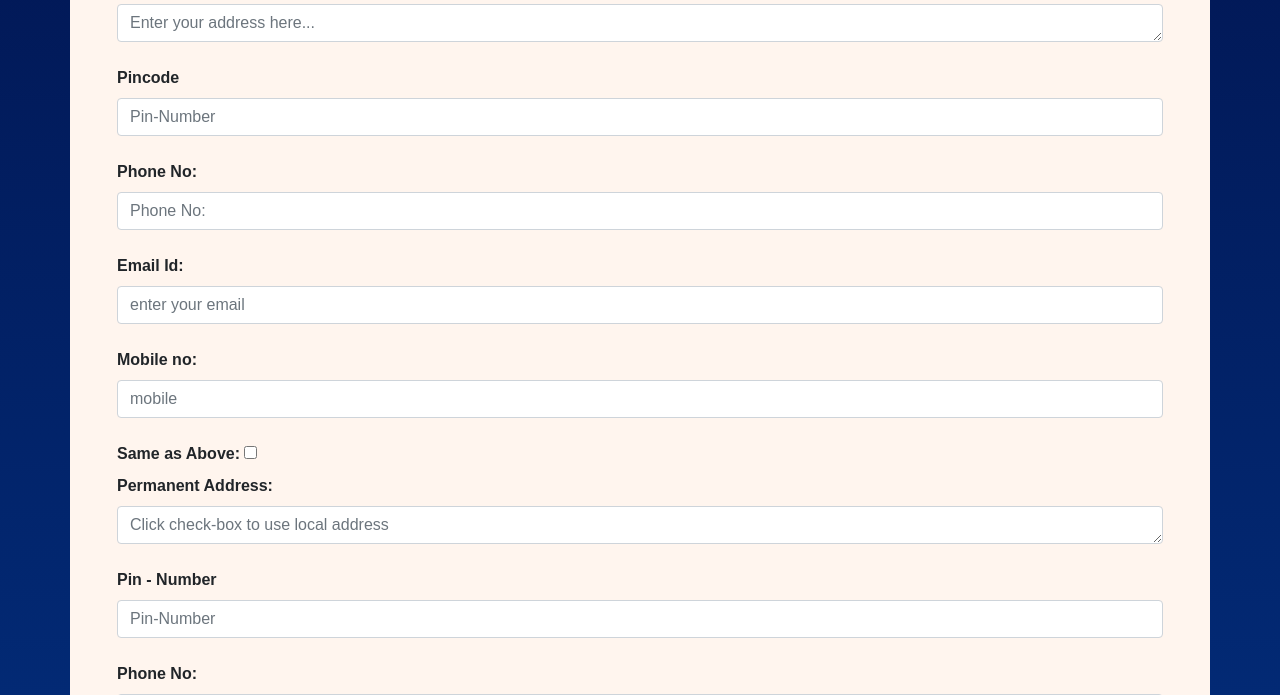
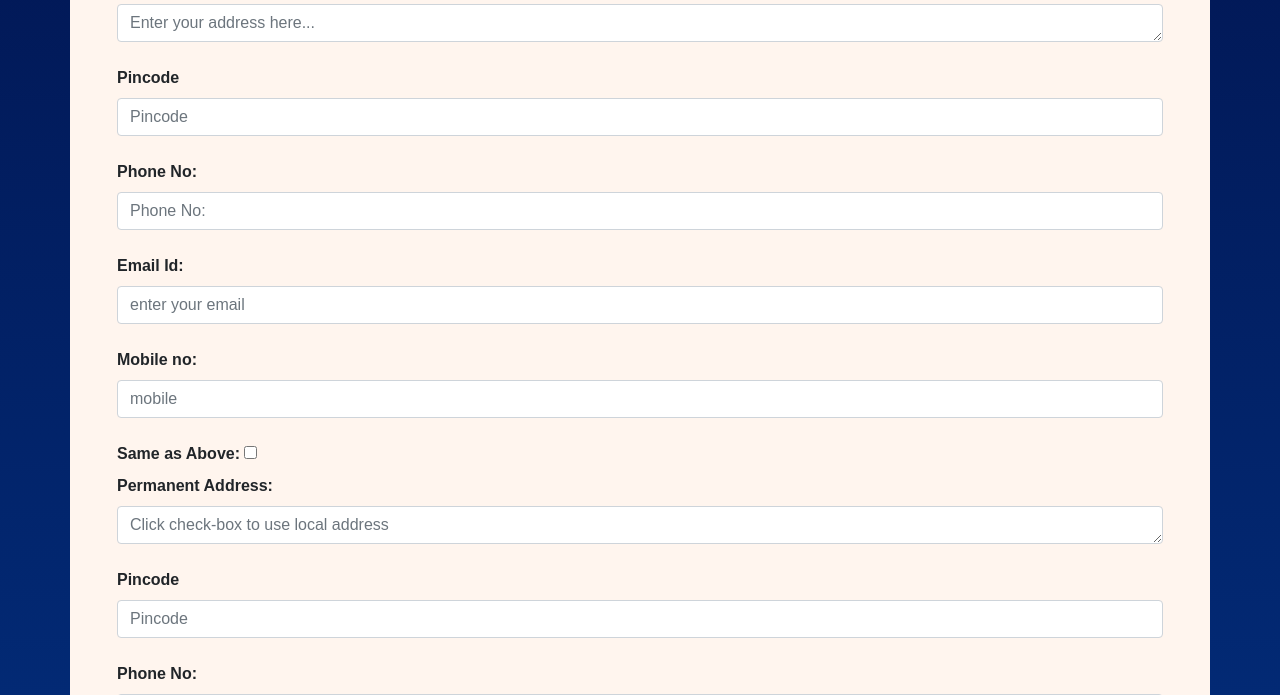
Before and after one commit to Saikishor164/paiias, a PHP site: page /application.php in a window 1280 px wide. Shown: the part 631-1326 px from the top of the page. Run offline with PHP 8.4, Linux system fonts and the light colour scheme; a user stored in the database is signed in.

Commit message:
completed with the validation of HTML form

```diff
--- a/application.php
+++ b/application.php
@@ -55,28 +55,30 @@ require 'config.php';
           <p class="text-danger">*All the fields are Required*</p>
 
           <label for="name"><abbr title="Write your full name in this textbox">Name</abbr></label>
-          <input class="form-control" type="text" placeholder="Student Name" name="name" id="name" value="<?php echo htmlspecialchars($_SESSION["username"]); ?>" required><br>
+          <input class="form-control" type="text" placeholder="Student Name" name="name" id="name" value="<?php echo htmlspecialchars($_SESSION["username"]); ?>" onkeypress="textonly(event)" required><br>
 
           <label for="dob" class="label">Date of Birth: </label>
           <input class="form-control" type="date" placeholder="Date of Birth:" name="dob" id="dob" required><br>
 
           <label for="father">Father's/Husband's Name: </label>
-          <input class="form-control" type="text" placeholder="Father's/Husband's Name" name="father" id="father" required><br>
+          <input class="form-control" type="text" onkeypress="textonly(event)" placeholder="Father's/Husband's Name" name="father" id="father" required><br>
 
           <label for="locala">Local Address:</label>
           <textarea class="form-control" rows="1" cols="50" placeholder="Enter your address here..." id="locala" name="locala" required></textarea><br>
 
-          <label for="pin-Number">Pincode</label>
-          <input type="tel" class="form-control" minlength="6" maxlength="6" name="pin" id="pin" placeholder="Pin-Number" required><br>
+          <label for="pin1">Pincode</label>
+          <input type="tel" class="form-control" name="pin" id="pin1" placeholder="Pincode" onkeypress="numpin(event)" required><br>
 
           <label for="Phone No:">Phone No:</label>
-          <input type="tel" class="form-control" maxlength="10" minlength="9" pattern="[1-9]" placeholder="Phone No: " name="phoneno" required><br>
+          <input type="number" class="form-control" onkeypress="numonly(event)" placeholder="Phone No: " name="phoneno"  required><br>
+
+
 
           <label for="email">Email Id:</label>
           <input type="email" class="form-control" placeholder="enter your email" name="email" id="email" required><br>
 
           <label for="mobile">Mobile no:</label>
-          <input type="tel" class="form-control" name="mobile" id="mobile" placeholder="mobile" required><br>
+          <input type="number" class="form-control" name="mobile" id="mobile" placeholder="mobile"  onkeypress="numonly(event)" required><br>
 
           <!-- checkbox for copying code from local a to permanent a  -->
 
@@ -86,11 +88,11 @@ require 'config.php';
           <label for="permanent">Permanent Address:</label>
           <textarea class="form-control" id="permanenta" rows="1" cols="50" placeholder="Click check-box to use local address " id="permanenta" name="permanenta" required></textarea><br>
 
-          <label for="pin-Number">Pin - Number</label>
-          <input type="tel" class="form-control" minlength="6" maxlength="6" name="pinp" id="pin" placeholder="Pin-Number" required><br>
+          <label for="pin2">Pincode</label>
+          <input type="number" class="form-control" name="pinp" id="pin2" placeholder="Pincode"  onkeypress="numpin(event)" required><br>
 
           <label for="Phone No:">Phone No:</label>
-          <input type="tel" class="form-control" maxlength="10" minlength="9" pattern="[1-9]" placeholder="Phone No: " name="phonenop"><br>
+          <input type="number" class="form-control" onkeypress="numonly(event)" placeholder="Phone No: " name="phonenop"><br>
 
 
           <!-- the meduim selecion starts here -->
@@ -116,7 +118,7 @@ require 'config.php';
           <!-- the Category selecion endes here -->
 
           <label for="optionalsub">Optional Subject:</label>
-          <input type="text" class="form-control" name="optionalsub" id="optionalsub"><br>
+          <input type="text" class="form-control" onkeypress="textonly(event)" name="optionalsub" id="optionalsub"><br>
 
 
           <!-- Details of Examinations passed endes -->
@@ -134,42 +136,42 @@ require 'config.php';
 
             <tr>
               <td class="bg-secondary text-white font-weight-bold">M.A/M.Sc/M.Com.</td>
-              <td><input type="text" class="form-control" required></td>
-              <td><input type="number" class="form-control" required></td>
-              <td><input type="text" class="form-control" required></td>
-              <td><input type="number" class="form-control" required></td>
-            </tr>
+              <td><input type="text" class="form-control" onkeypress="textonly(event)" required></td>
+              <td><input type="number" class="form-control" onkeypress="numyear(event)" required></td>
+              <td><input type="text" class="form-control" onkeypress="textonly(event)" required></td>
+              <td><input type="number" class="form-control" pattern="\d+" required></td>
+            <!-- </tr> -->
 
             <tr>
               <td class="bg-secondary text-white font-weight-bold">B.A/ B.Sc./ B.Com./Engg.</td>
-              <td><input type="text" class="form-control" required></td>
-              <td><input type="number" class="form-control" required></td>
-              <td><input type="text" class="form-control" required></td>
-              <td><input type="number" class="form-control" required></td>
+              <td><input type="text" class="form-control" onkeypress="textonly(event)" required></td>
+              <td><input type="number" class="form-control" onkeypress="numyear(event)" required></td>
+              <td><input type="text" class="form-control" onkeypress="textonly(event)" required></td>
+              <td><input type="number" class="form-control" pattern="\d+" required></td>
             </tr>
 
             <tr>
               <td class="bg-secondary text-white font-weight-bold">Intermediate / Senoir Secondary (XII)</td>
-              <td><input type="text" class="form-control" required></td>
-              <td><input type="number" class="form-control" required></td>
-              <td><input type="text" class="form-control" required></td>
-              <td><input type="number" class="form-control" required></td>
+              <td><input type="text" class="form-control" onkeypress="textonly(event)" required></td>
+              <td><input type="number" class="form-control" onkeypress="numyear(event)" required></td>
+              <td><input type="text" class="form-control" onkeypress="textonly(event)" required></td>
+              <td><input type="number" class="form-control" pattern="\d+" required></td>
             </tr>
 
             <tr>
               <td class="bg-secondary text-white font-weight-bold">Matric / Higher Secondary(X)</td>
-              <td><input type="text" class="form-control" required></td>
-              <td><input type="number" class="form-control" required></td>
-              <td><input type="text" class="form-control" required></td>
-              <td><input type="number" class="form-control" required></td>
+              <td><input type="text" class="form-control" onkeypress="textonly(event)" required></td>
+              <td><input type="number" class="form-control" onkeypress="numyear(event)" required></td>
+              <td><input type="text" class="form-control" onkeypress="textonly(event)" required></td>
+              <td><input type="number" class="form-control" pattern="\d+" required></td>
             </tr>
 
             <tr>
               <td class="bg-secondary text-white font-weight-bold">Others:</td>
-              <td><input type="text" class="form-control" required></td>
-              <td><input type="number" class="form-control" required></td>
-              <td><input type="text" class="form-control" required></td>
-              <td><input type="number" class="form-control" required></td>
+              <td><input type="text" class="form-control" onkeypress="textonly(event)" ></td>
+              <td><input type="number" class="form-control" onkeypress="numyear(event)" ></td>
+              <td><input type="text" class="form-control" onkeypress="textonly(event)" ></td>
+              <td><input type="number" class="form-control" pattern="\d+" ></td>
             </tr>
           </table>
           <br />
@@ -192,40 +194,40 @@ require 'config.php';
 
             <tr>
               <td class="bg-secondary text-white font-weight-bold">1</td>
-              <td><input type="text" class="form-control" required></td>
-              <td><input type="number" class="form-control" required></td>
-              <td><input type="text" class="form-control" required></td>
-              <td><input type="number" class="form-control" required></td>
+              <td><input type="text" class="form-control" onkeypress="textonly(event)" required></td>
+              <td><input type="number" class="form-control" onkeypress="numyear(event)" required></td>
+              <td><input type="text" class="form-control" pattern="\d+" required></td>
+              <td><input type="number" class="form-control" pattern="\d+" required></td>
             </tr>
 
             <tr>
               <td class="bg-secondary text-white font-weight-bold">2</td>
-              <td><input type="text" class="form-control" required></td>
-              <td><input type="number" class="form-control" required></td>
-              <td><input type="text" class="form-control" required></td>
-              <td><input type="number" class="form-control" required></td>
+              <td><input type="text" class="form-control" onkeypress="textonly(event)" required></td>
+              <td><input type="number" class="form-control" onkeypress="numyear(event)" required></td>
+              <td><input type="text" class="form-control" pattern="\d+" required></td>
+              <td><input type="number" class="form-control" pattern="\d+" required></td>
             </tr>
 
             <tr>
               <td class="bg-secondary text-white font-weight-bold">3</td>
-              <td><input type="text" class="form-control" required></td>
-              <td><input type="number" class="form-control" required></td>
-              <td><input type="text" class="form-control" required></td>
-              <td><input type="number" class="form-control" required></td>
+              <td><input type="text" class="form-control" onkeypress="textonly(event)" required></td>
+              <td><input type="number" class="form-control" onkeypress="numyear(event)" required></td>
+              <td><input type="text" class="form-control" pattern="\d+" required></td>
+              <td><input type="number" class="form-control" pattern="\d+" required></td>
             </tr>
             <tr>
               <td class="bg-secondary text-white font-weight-bold">4</td>
-              <td><input type="text" class="form-control" required></td>
-              <td><input type="number" class="form-control" required></td>
-              <td><input type="text" class="form-control" required></td>
-              <td><input type="number" class="form-control" required></td>
+              <td><input type="text" class="form-control" onkeypress="textonly(event)" required></td>
+              <td><input type="number" class="form-control" onkeypress="numyear(event)" required></td>
+              <td><input type="text" class="form-control" pattern="\d+" required></td>
+              <td><input type="number" class="form-control" pattern="\d+" required></td>
             </tr>
             <tr>
               <td class="bg-secondary text-white font-weight-bold">5</td>
-              <td><input type="text" class="form-control" required></td>
-              <td><input type="number" class="form-control" required></td>
-              <td><input type="text" class="form-control" required></td>
-              <td><input type="number" class="form-control" required></td>
+              <td><input type="text" class="form-control" onkeypress="textonly(event)" required></td>
+              <td><input type="number" class="form-control" onkeypress="numyear(event)" required></td>
+              <td><input type="text" class="form-control" pattern="\d+" required></td>
+              <td><input type="number" class="form-control" pattern="\d+" required></td>
             </tr>
           </table>
           <br />
@@ -236,7 +238,7 @@ require 'config.php';
             <label for="file">Select a document to upload:</label>
             <input type="file" name="file" id="file" required>
 
-            <input type="submit" value="Upload">
+
           </form>
           <br><br>
           <hr>
@@ -259,7 +261,7 @@ require 'config.php';
           <!-- button for submitting the form -->
           <br><br><br>
           <div class="d-grid gap-2 d-md-flex justify-content-md-end">
-            <button class="btn btn-primary me-md-2" type="button">Submit and Generate PDF</button>
+            <button class="btn btn-success me-md-2" type="submit">Submit</button>
             &nbsp;&nbsp;&nbsp;
             <button class="btn btn-primary me-md-2" type="reset">Reset</button>
           </div>
@@ -274,9 +276,66 @@ require 'config.php';
 
 
 
+<script>
+
+function numonly(event) {
+  const inputElement = event.target;
+  let input = inputElement.value;
+
+  // Remove non-numeric characters
+  input = input.replace(/[^0-9]/g, '');
+
+  // Limit input to a maximum of 10 characters
+  if (input.length > 10) {
+    input = input.slice(0, 10);
+  }
+
+  inputElement.value = input;
+}
+
+function numyear(event) {
+  const inputElement = event.target;
+  let input = inputElement.value;
+
+  // Remove non-numeric characters
+  input = input.replace(/[^0-9]/g, '');
+
+  // Limit input to a maximum of 10 characters
+  if (input.length > 4) {
+    input = input.slice(0, 4);
+  }
+
+  inputElement.value = input;
+}
+
+function numpin(event) {
+  const inputElement = event.target;
+  let input = inputElement.value;
+
+  // Remove non-numeric characters
+  input = input.replace(/[^0-9]/g, '');
+
+  // Limit input to a maximum of 10 characters
+  if (input.length > 6) {
+    input = input.slice(0, 6);
+  }
+
+  inputElement.value = input;
+}
 
 
+  function textonly (event) {
+            var keyCode = event.keyCode || event.which;
+            var key = String.fromCharCode(keyCode);
 
+            var regex = /^[a-zA-Z]*$/; // Regular expression to match alphabetic characters
+
+            if (!regex.test(key)) {
+                event.preventDefault();
+            }
+        }
+
+        </script>
 
   <!-- </form> -->
   <!-- Optional JavaScript -->
```
